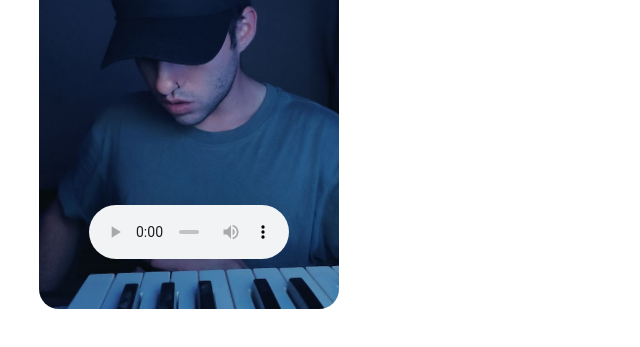
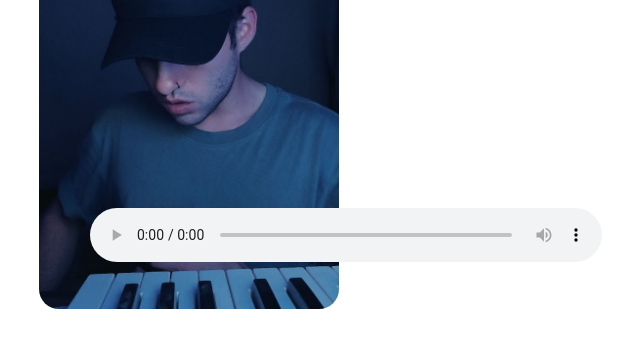
Before and after one commit to MohdAmirAmir/Music-Player, a plain HTML site: page index.html in a window 1280 px wide. Shown: the part 311-658 px from the top of the page, without its empty margins (451-1091 px from the left). Drawn offline with Linux system fonts and the light colour scheme.

Commit message:
first commit

```diff
--- a/style.css
+++ b/style.css
@@ -13,7 +13,7 @@ html,body{
     display:flex;
     flex-direction:column;
     justify-content:space-between;
-    position:absolute;
+    position:relative;
     top:50%;
     left:50%;
     transform:translate(-50%,-50%);
@@ -34,7 +34,8 @@ html,body{
     line-height:25px;
 }
 .card audio{
-    margin-bottom:50px;
-    margin-left:50px;
-    width:200px;
+    width:40vw;
+    position:absolute;
+    top:77%;
+    left:17%;
 }
```
